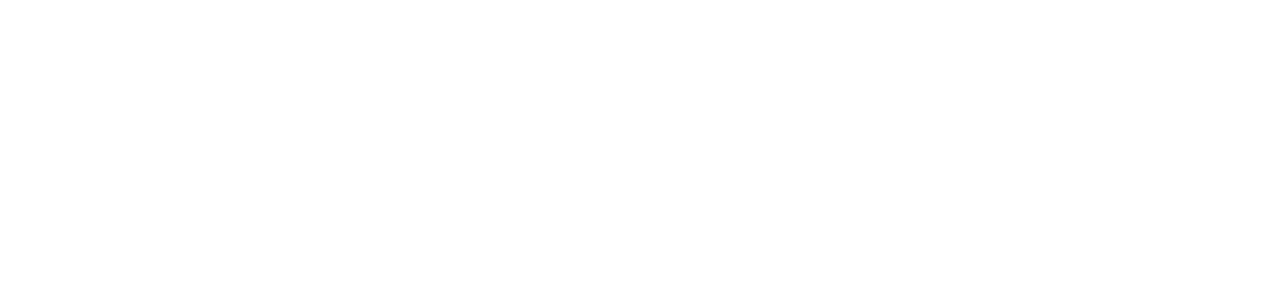
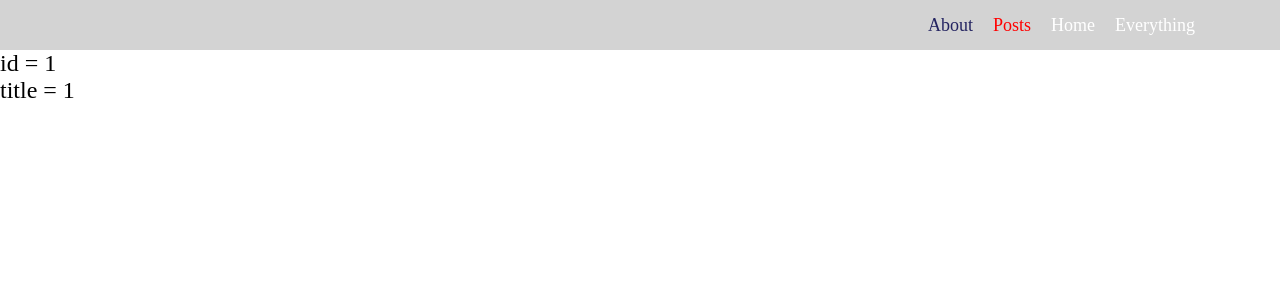
Before and after one commit to Viacheslav-ua/rf-course, a React (Create React App) app: page /posts/1/1 in a window 1280 px wide. Before the commit this address had no page. Shown: the top 300 px of the page. Built offline with nearby package versions, Linux system fonts and the light colour scheme.

Commit message:
useParams hook

```diff
--- a/src/App.js
+++ b/src/App.js
@@ -2,14 +2,22 @@
 import About from "./pages/About";
 import Posts from "./pages/Posts";
 import { MainPage } from "./pages/MainPage";
+import HomePage from "./pages/HomePage";
+import NotFound from "./pages/NotFound";
+import SinglePage from "./pages/SinglePage";
+import PostNewPage from "./pages/PostNew";
 
 function App() {
   return (
     <BrowserRouter>
       <Routes>
         <Route path="/" element={<MainPage />} >
+          <Route index element={<HomePage />} />
           <Route path="/about" element={<About />} />
           <Route path="/posts" element={<Posts />} />
+          <Route path="/posts/:id/:title" element={<SinglePage />} />
+          <Route path="/posts/new" element={<PostNewPage />} />
+          <Route path="*" element={<NotFound />} />
         </Route>
 
       </Routes>
--- a/src/components/UA/MyLink/MyLink.jsx
+++ b/src/components/UA/MyLink/MyLink.jsx
@@ -9,9 +9,10 @@
     <Link
       to={to}
       style={{
-        color: match ? 'red' : 'blue',
+        color: match ? 'red' : 'white',
         textDecoration: 'none',
         cursor: 'default',
+        marginRight: '20px',
       }}
       {...props}
     >
--- a/src/components/UA/Navbar/Navbar.jsx
+++ b/src/components/UA/Navbar/Navbar.jsx
@@ -16,7 +16,8 @@
       <div className={classes.navbar__links}>
         <NavLink className={setLinkClass} to={'/about'}>About</NavLink>
         <NavLink className={setLinkClass} to={'/posts'}>Posts</NavLink>
-        <MyLink to={'/posts'}>MyyyyyLink</MyLink>
+        <MyLink to={'/'}>Home</MyLink>
+        <MyLink to={'everything'}>Everything</MyLink>
       </div>
     </nav>
   );
--- /dev/null
+++ b/src/pages/HomePage.jsx
@@ -0,0 +1,6 @@
+const HomePage = () => (
+    <div>
+      <h1>Home Page Work</h1>
+    </div>
+  )
+export default HomePage;
--- /dev/null
+++ b/src/pages/NotFound.jsx
@@ -0,0 +1,6 @@
+const NotFound = () => (
+    <div>
+      <h1>Not Found Page</h1>
+    </div>
+  )
+export default NotFound;
--- /dev/null
+++ b/src/pages/PostNew.jsx
@@ -0,0 +1,16 @@
+import { useParams } from 'react-router-dom';
+
+const PostNewPage = () => {
+
+  // const { id, title} = (useParams());
+
+  return (
+    <div style={{ fontSize: '24px' }}>
+      new
+      {/* <div>id = {id}</div>
+      <div>title = {title}</div> */}
+    </div>
+  )
+}
+
+export default PostNewPage
--- /dev/null
+++ b/src/pages/SinglePage.jsx
@@ -0,0 +1,15 @@
+import { useParams } from 'react-router-dom';
+
+const SinglePage = () => {
+
+  const { id, title} = (useParams());
+
+  return (
+    <div style={{fontSize: '24px'}}>
+      <div>id = {id}</div>
+      <div>title = {title}</div>
+    </div>
+  )
+}
+
+export default SinglePage
```
